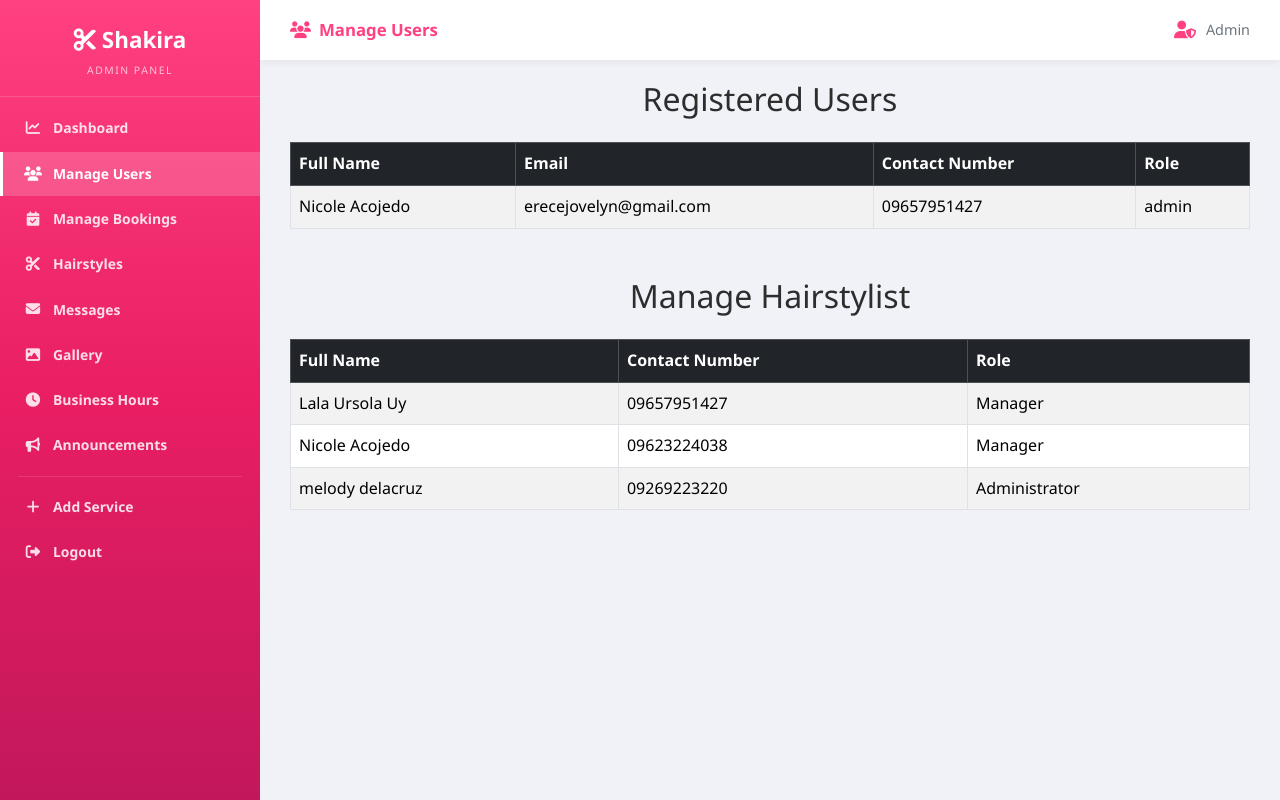
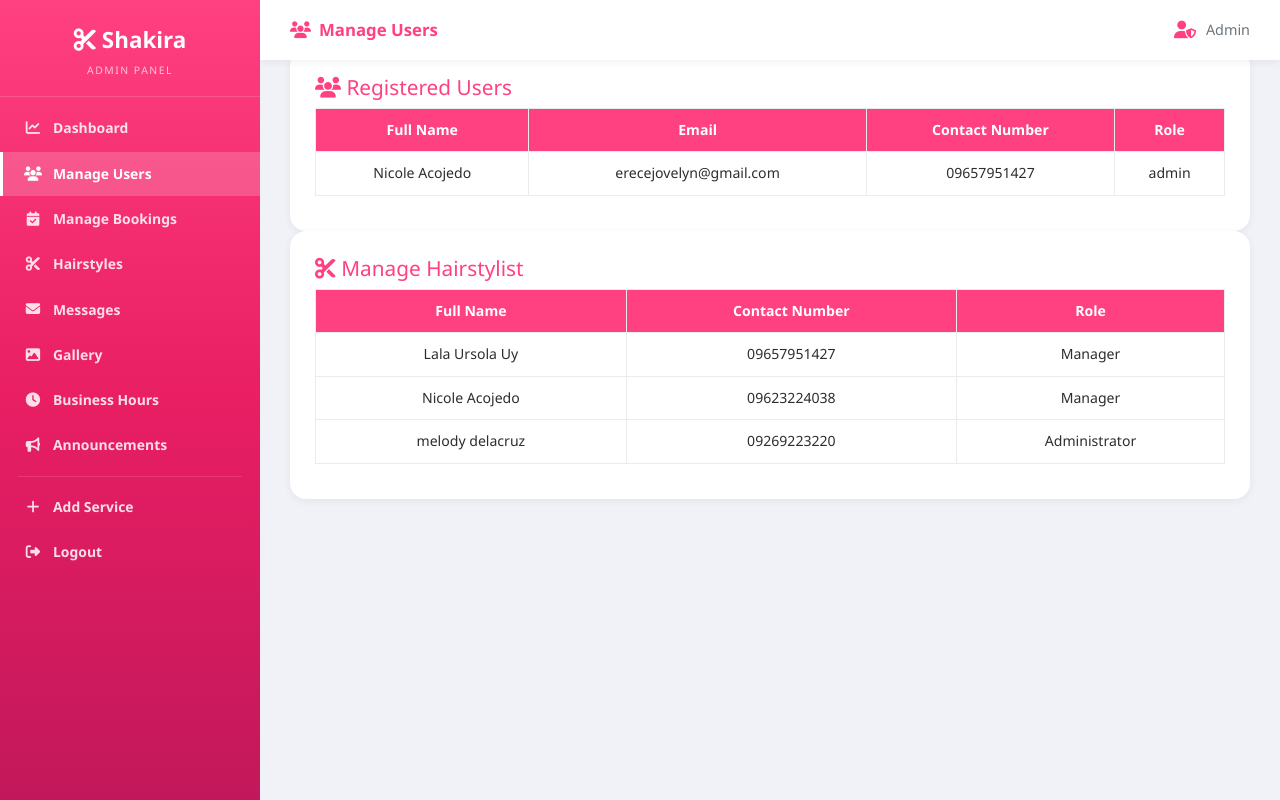
Before and after one commit to Glenn-IT/Shakira-Salon_Online, a PHP site: page /manage_users.php in a window 1280 px wide. Run offline with PHP 8.4, Linux system fonts and the light colour scheme; data comes from the database, SQL or seed files in the repository.

Commit message:
Refactor admin pages: enhance styling and layout consistency for messages and users management

```diff
--- a/manage_users.php
+++ b/manage_users.php
@@ -20,6 +20,12 @@ $hairstylists = $stmtHairstylists->fetchAll(PDO::FETCH_ASSOC);
     <style>
         * { box-sizing: border-box; }
         body { margin:0;padding:0;font-family:'Segoe UI',system-ui,sans-serif;background:#f0f2f8; }
+        .content-card { background:#fff;padding:25px;border-radius:var(--radius-lg);box-shadow:var(--shadow-sm);overflow-x:auto;margin-bottom:30px; }
+        .content-card h2 { color:var(--primary);margin-top:0;font-size:1.3rem; }
+        table { width:100%;border-collapse:collapse;margin-bottom:10px;min-width:600px; }
+        th, td { padding:10px 8px;border:1px solid #e9ecef;text-align:center;font-size:0.88rem;word-break:break-word; }
+        th { background:var(--primary);color:#fff;white-space:nowrap; }
+        tr:hover td { background:#fff5f8; }
     </style>
 </head>
 <body>
@@ -47,9 +53,10 @@ $hairstylists = $stmtHairstylists->fetchAll(PDO::FETCH_ASSOC);
 </div>
 
 <div class="admin-main">
-    <h2 class="mb-4 text-center">Registered Users</h2>
-    <table class="table table-bordered table-striped mb-5">
-        <thead class="table-dark">
+    <div class="content-card">
+      <h2><i class="fa-solid fa-users"></i> Registered Users</h2>
+      <table>
+        <thead>
             <tr>
                 <th>Full Name</th>
                 <th>Email</th>
@@ -73,15 +80,17 @@ $hairstylists = $stmtHairstylists->fetchAll(PDO::FETCH_ASSOC);
             </tr>
         <?php endif; ?>
         </tbody>
-    </table>
+      </table>
+    </div>
 
     <!-- ✅ Hairstylists -->
-    <h2 class="mb-4 text-center">Manage Hairstylist</h2>
-    <table class="table table-bordered table-striped">
-        <thead class="table-dark">
+    <div class="content-card">
+      <h2><i class="fa-solid fa-scissors"></i> Manage Hairstylist</h2>
+      <table>
+        <thead>
             <tr>
                 <th>Full Name</th>
-                <th>Contact Number</th> <!-- changed -->
+                <th>Contact Number</th>
                 <th>Role</th>
             </tr>
         </thead>
@@ -100,7 +109,8 @@ $hairstylists = $stmtHairstylists->fetchAll(PDO::FETCH_ASSOC);
             </tr>
         <?php endif; ?>
         </tbody>
-    </table>
+      </table>
+    </div>
 </div>
 
 </body>
```
Also changed, not shown: admin_messages.php (+15 -6 lines), hairstyle.php (+17 -28 lines).
